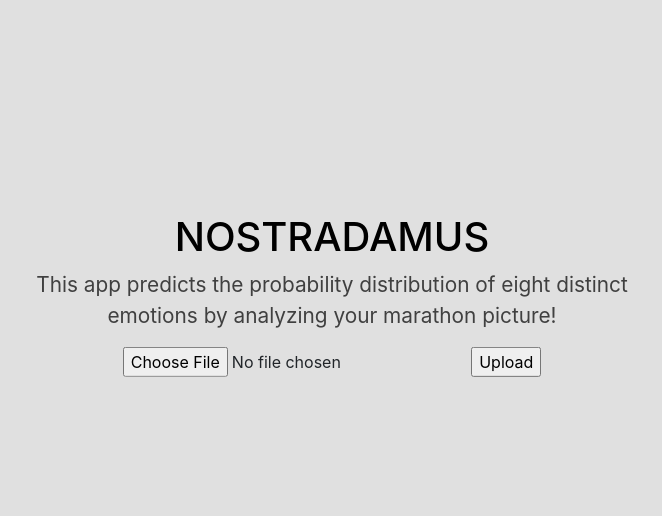
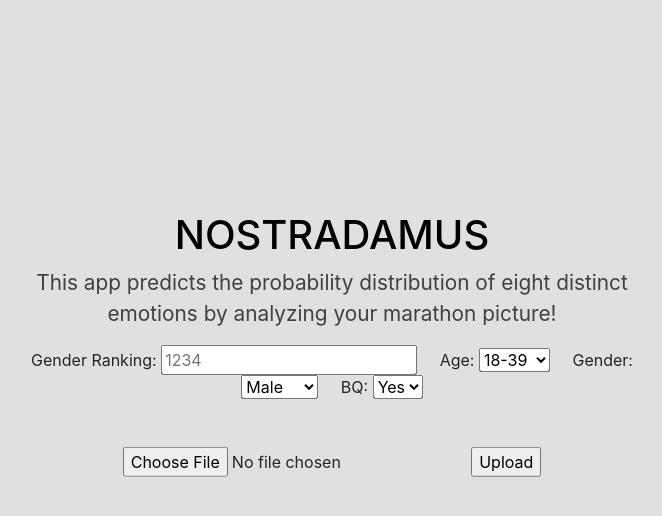
Before and after one commit to emreakoz/capstone_app_TDI, a Flask app: page / in a window 1280 px wide. Shown: the part 56-572 px from the top of the page, without its empty margins (308-970 px from the left). Run offline with Flask 2, Linux system fonts and the light colour scheme; some libraries are stand-ins or nearby versions.

Commit message:
dropdown menus

```diff
--- a/templates/home.html
+++ b/templates/home.html
@@ -31,6 +31,45 @@
       <h1>NOSTRADAMUS</h1>
       <p>This app predicts the probability distribution of eight distinct emotions by analyzing your marathon picture!</p>
 
+    <div class=metanav>
+    <form id='dropdowns' method='post' action="project.html" >
+
+          Gender Ranking: <input type='text' name='ranking' placeholder='1234'/>
+
+          &nbsp;
+          &nbsp;
+
+          Age: <select name='age'>
+          <option id='01' value="01">18-39</option>
+          <option id='02' value="02">40-44</option>
+          <option id='03' value="03">45-49</option>
+          <option id='04' value="04">50-54</option>
+          <option id='05' value="05">55-59</option>
+          <option id='06' value="06">60-64</option>
+          <option id='07' value="07">65-69</option>
+          <option id='08' value="08">70+</option>
+          </select>
+
+          &nbsp;
+          &nbsp;
+
+          Gender: <select name='gender'>
+          <option id='01' value="01">Male</option>
+          <option id='02' value="02">Female</option>
+          </select>
+
+          &nbsp;
+          &nbsp;
+
+          BQ: <select name='bq'>
+          <option id='01' value="01">Yes</option>
+          <option id='02' value="02">No</option>
+          </select>
+    </form>
+    </div>
+
+    <br style = “line-height:20;”>
+    <br style = “line-height:20;”>
 
     <div class="upload-btn-wrapper">
       <form method = 'POST' enctype = "multipart/form-data">
@@ -39,12 +78,6 @@
       </form>
     </div>
 
-    <br style = “line-height:20;”>
-    {{result1}}
-    <br style = “line-height:5;”>
-    {{result2}}
-    <br style = “line-height:20;”>
-    <br style = “line-height:20;”>
 
     </div>
 </body>
```
